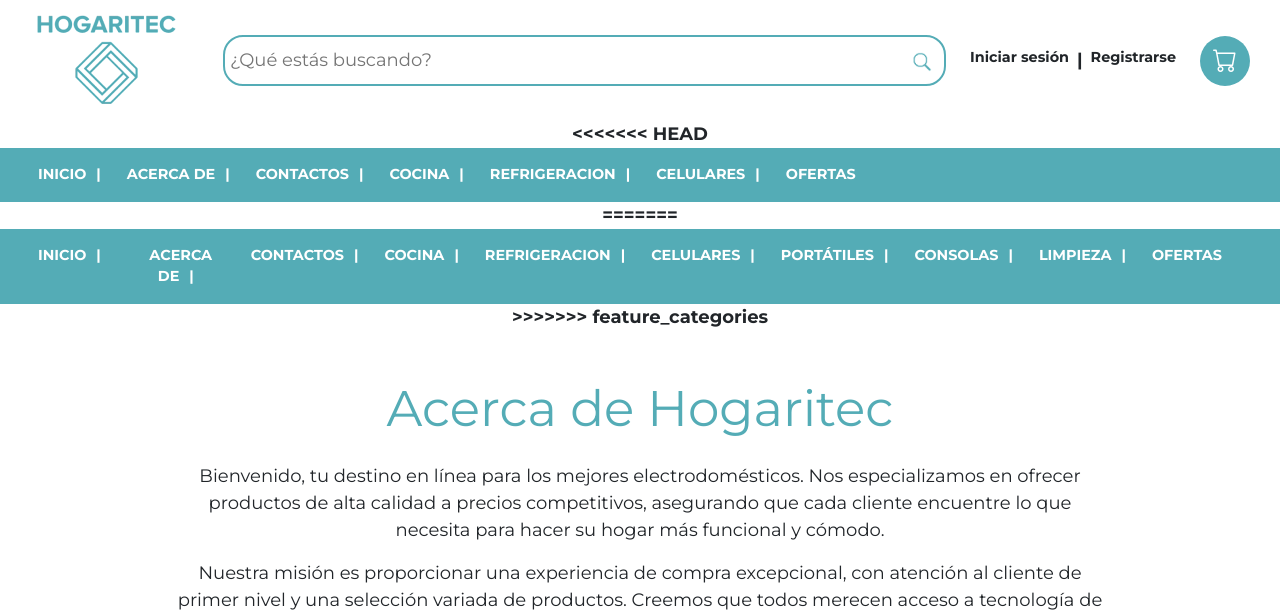
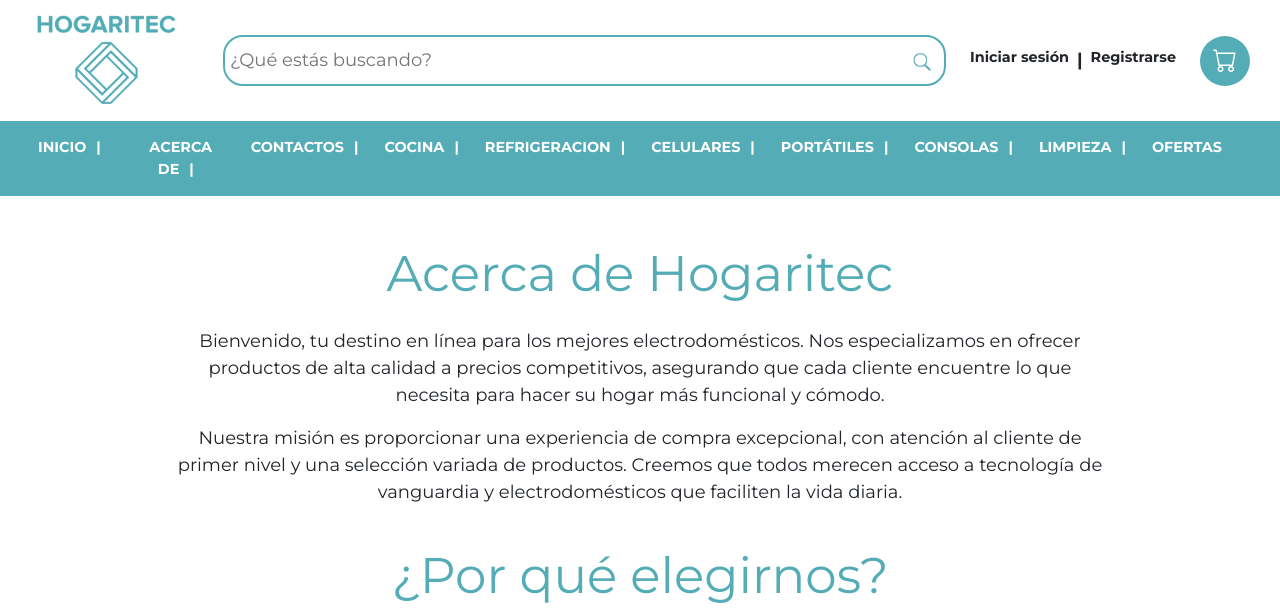
Before and after one commit to 4lexxe/hogaritec, a Django app: page /acercade/ in a window 1280 px wide. Shown: the top 610 px of the page. Run offline with Django 5.2, Linux system fonts and the light colour scheme.

Commit message:
Arreglando conflictos

```diff
--- a/devs_proyect/core/templates/tags/navbar_desktop.html
+++ b/devs_proyect/core/templates/tags/navbar_desktop.html
@@ -66,37 +66,6 @@
     </div>
   </nav>
 
-<<<<<<< HEAD
-  <!-- Barra de navegación principal -->
-  <nav class="navbar navbar-expand main-nav desktop-only">
-    <div class="container">
-      <ul class="navbar-nav w-150 justify-content-between">
-        <li class="nav-item">
-          <a class="nav-link" href="{% url 'index' %}">INICIO</a>
-        </li>
-        <li class="nav-item">
-          <a class="nav-link" href="{% url 'about' %}">ACERCA DE</a>
-        </li>
-        <li class="nav-item">
-          <a class="nav-link" href="{% url 'contacto' %}">CONTACTOS</a>
-        </li>
-        <li class="nav-item">
-          <a class="nav-link" href="#">COCINA</a>
-        </li>
-        <li class="nav-item">
-          <a class="nav-link" href="#">REFRIGERACION</a>
-        </li>
-        <li class="nav-item">
-          <a class="nav-link" href="#">CELULARES</a>
-        </li>
-        <li class="nav-item">
-          <a class="nav-link" href="#">OFERTAS</a>
-        </li>
-      </ul>
-    </div>
-  </nav>
-</div>
-=======
 <!-- Barra de navegación principal -->
 <nav class="navbar navbar-expand main-nav desktop-only">
   <div class="container">
@@ -134,5 +103,3 @@
     </ul>
   </div>
 </nav>
-
->>>>>>> feature_categories
```
